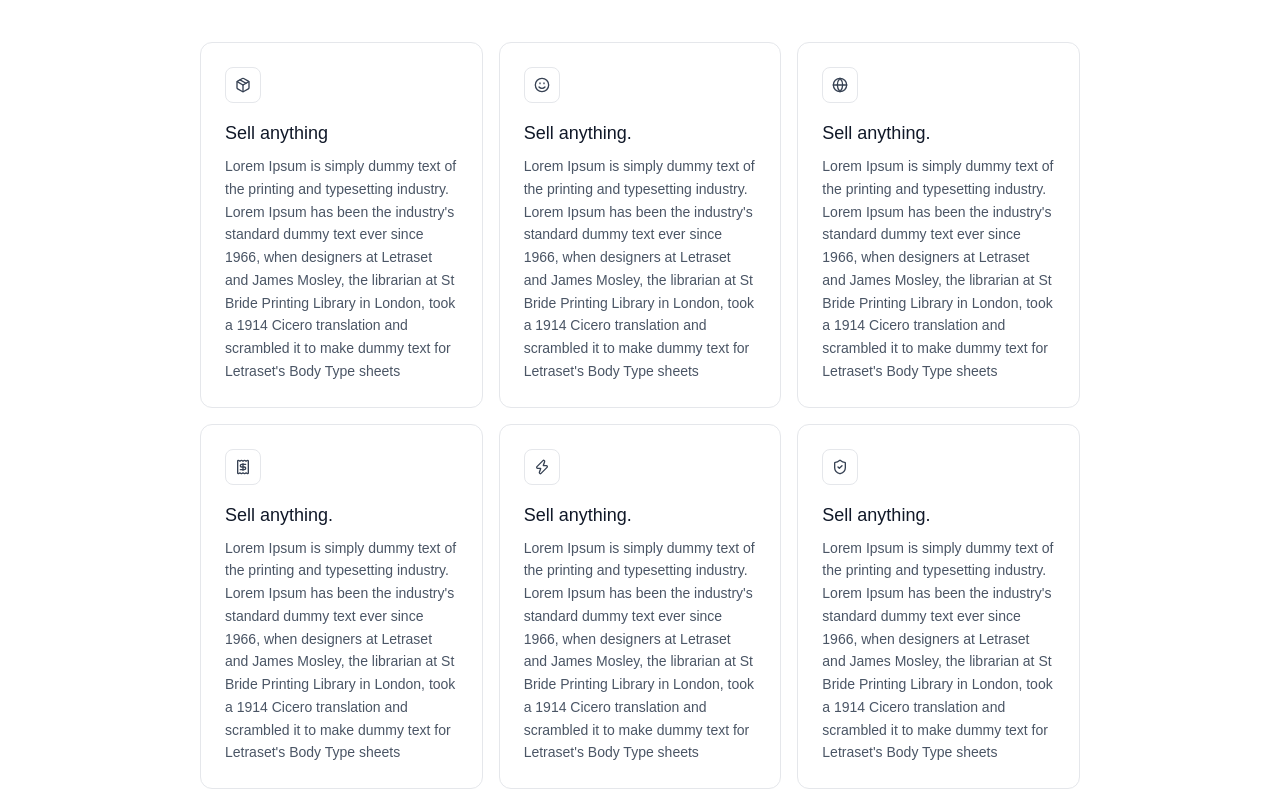
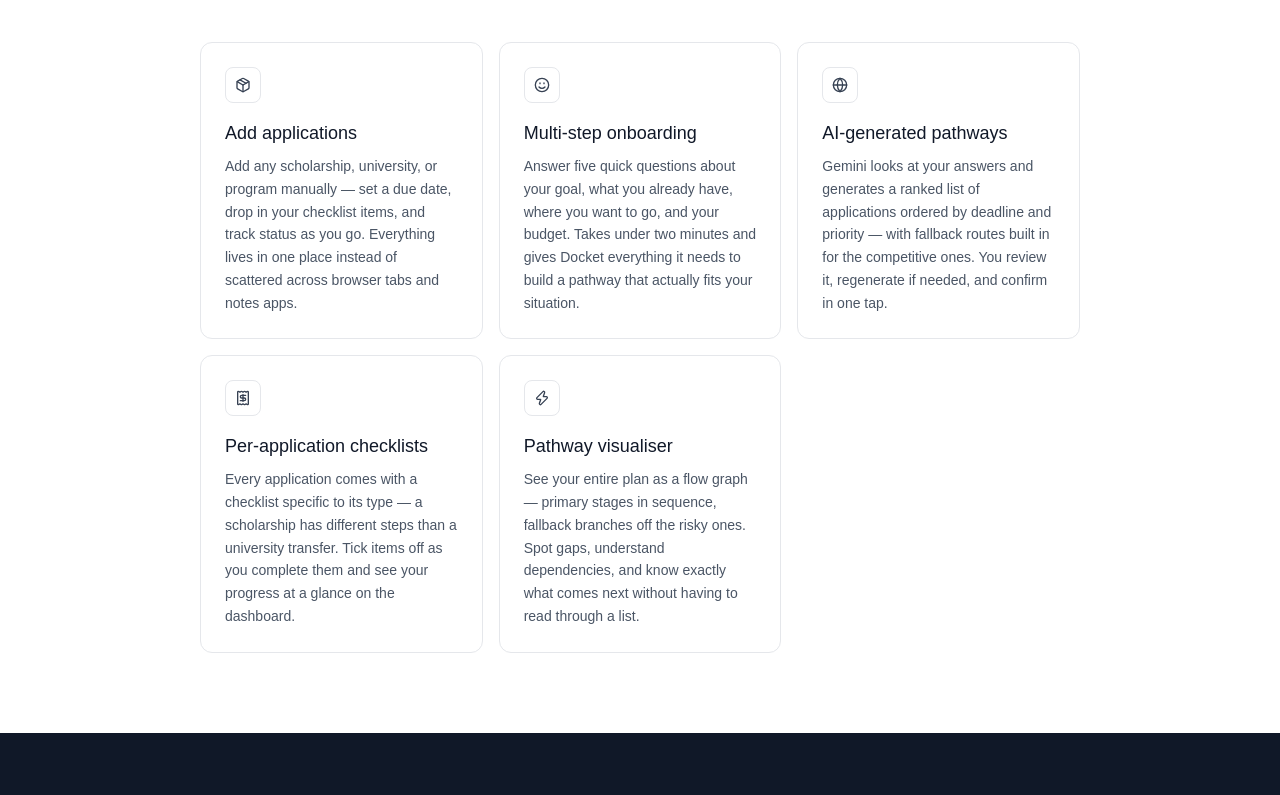
Before and after one commit to SukhdevThukral/docket, a Next.js app: page / in a window 1280 px wide. Shown: the part 1305-2100 px from the top of the page. Built offline with nearby package versions, Linux system fonts and the light colour scheme; a web font is replaced by a local one.

Commit message:
feat: update features content and remove unused imports
- Replace placeholder text with application-specific feature descriptions
- Remove ShieldCheck icon and unused title import
- Consolidate feature list for better product alignment

```diff
--- a/app/Features.tsx
+++ b/app/Features.tsx
@@ -1,36 +1,30 @@
 import { Package, Smile, Globe, Receipt, Zap, ShieldCheck } from "lucide-react";
-import { title } from "process";
 
 const FEATURES = [
     {
         icon: Package,
-        title: "Sell anything",
-        body: "Lorem Ipsum is simply dummy text of the printing and typesetting industry. Lorem Ipsum has been the industry's standard dummy text ever since 1966, when designers at Letraset and James Mosley, the librarian at St Bride Printing Library in London, took a 1914 Cicero translation and scrambled it to make dummy text for Letraset's Body Type sheets"
+        title: "Add applications",
+        body: "Add any scholarship, university, or program manually — set a due date, drop in your checklist items, and track status as you go. Everything lives in one place instead of scattered across browser tabs and notes apps."
     },
     {
         icon: Smile,
-        title: "Sell anything.",
-        body:"Lorem Ipsum is simply dummy text of the printing and typesetting industry. Lorem Ipsum has been the industry's standard dummy text ever since 1966, when designers at Letraset and James Mosley, the librarian at St Bride Printing Library in London, took a 1914 Cicero translation and scrambled it to make dummy text for Letraset's Body Type sheets"
+        title: "Multi-step onboarding",
+        body: "Answer five quick questions about your goal, what you already have, where you want to go, and your budget. Takes under two minutes and gives Docket everything it needs to build a pathway that actually fits your situation."
     },
     {
         icon: Globe,
-        title: "Sell anything.",
-        body:"Lorem Ipsum is simply dummy text of the printing and typesetting industry. Lorem Ipsum has been the industry's standard dummy text ever since 1966, when designers at Letraset and James Mosley, the librarian at St Bride Printing Library in London, took a 1914 Cicero translation and scrambled it to make dummy text for Letraset's Body Type sheets"
+        title: "AI-generated pathways",
+        body: "Gemini looks at your answers and generates a ranked list of applications ordered by deadline and priority — with fallback routes built in for the competitive ones. You review it, regenerate if needed, and confirm in one tap."
     },
     {
         icon: Receipt,
-        title: "Sell anything.",
-        body:"Lorem Ipsum is simply dummy text of the printing and typesetting industry. Lorem Ipsum has been the industry's standard dummy text ever since 1966, when designers at Letraset and James Mosley, the librarian at St Bride Printing Library in London, took a 1914 Cicero translation and scrambled it to make dummy text for Letraset's Body Type sheets"
+        title: "Per-application checklists",
+        body: "Every application comes with a checklist specific to its type — a scholarship has different steps than a university transfer. Tick items off as you complete them and see your progress at a glance on the dashboard."
     },
     {
         icon: Zap,
-        title: "Sell anything.",
-        body:"Lorem Ipsum is simply dummy text of the printing and typesetting industry. Lorem Ipsum has been the industry's standard dummy text ever since 1966, when designers at Letraset and James Mosley, the librarian at St Bride Printing Library in London, took a 1914 Cicero translation and scrambled it to make dummy text for Letraset's Body Type sheets"
-    },
-    {
-        icon: ShieldCheck,
-        title: "Sell anything.",
-        body:"Lorem Ipsum is simply dummy text of the printing and typesetting industry. Lorem Ipsum has been the industry's standard dummy text ever since 1966, when designers at Letraset and James Mosley, the librarian at St Bride Printing Library in London, took a 1914 Cicero translation and scrambled it to make dummy text for Letraset's Body Type sheets"
+        title: "Pathway visualiser",
+        body: "See your entire plan as a flow graph — primary stages in sequence, fallback branches off the risky ones. Spot gaps, understand dependencies, and know exactly what comes next without having to read through a list."
     },
 ];
 
```
